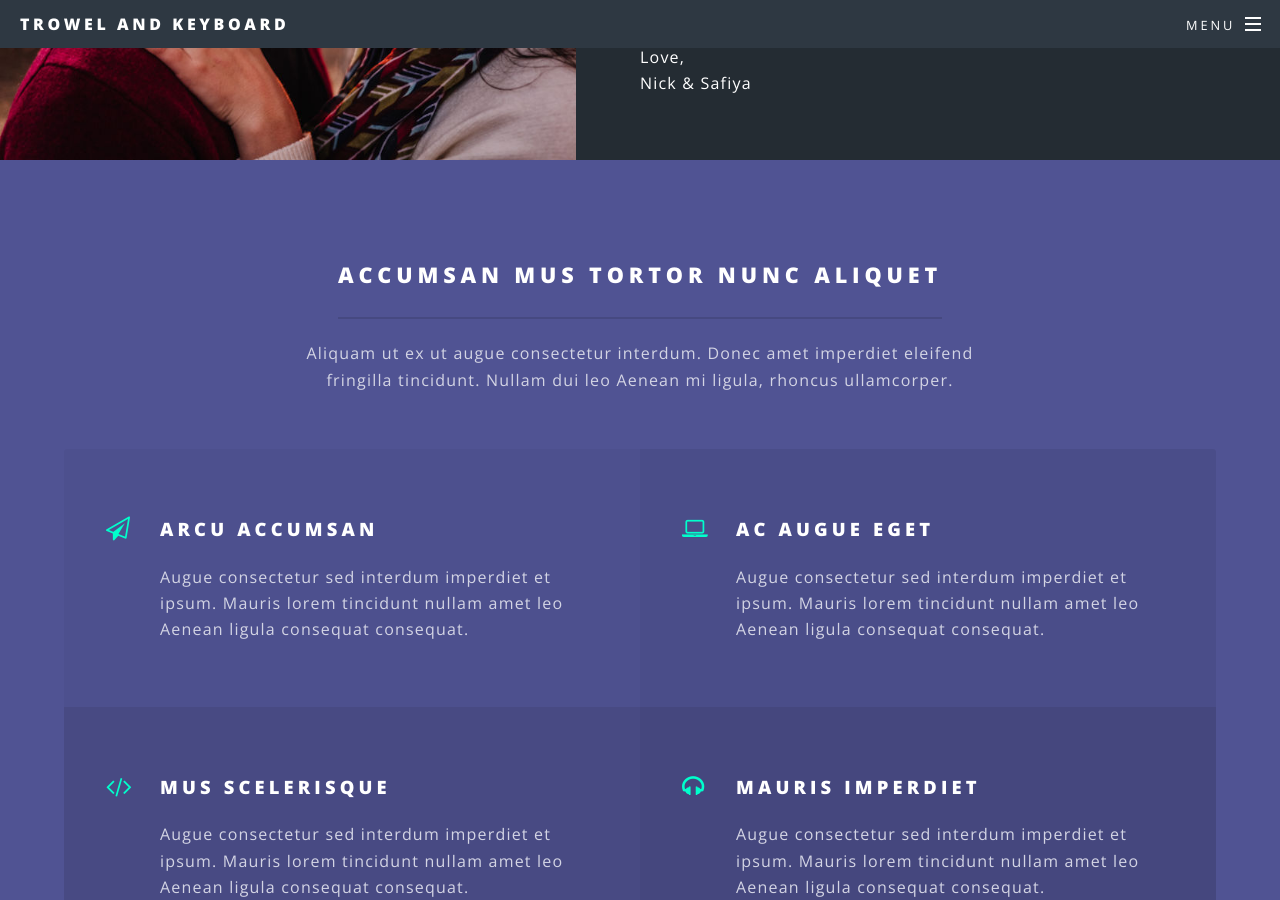
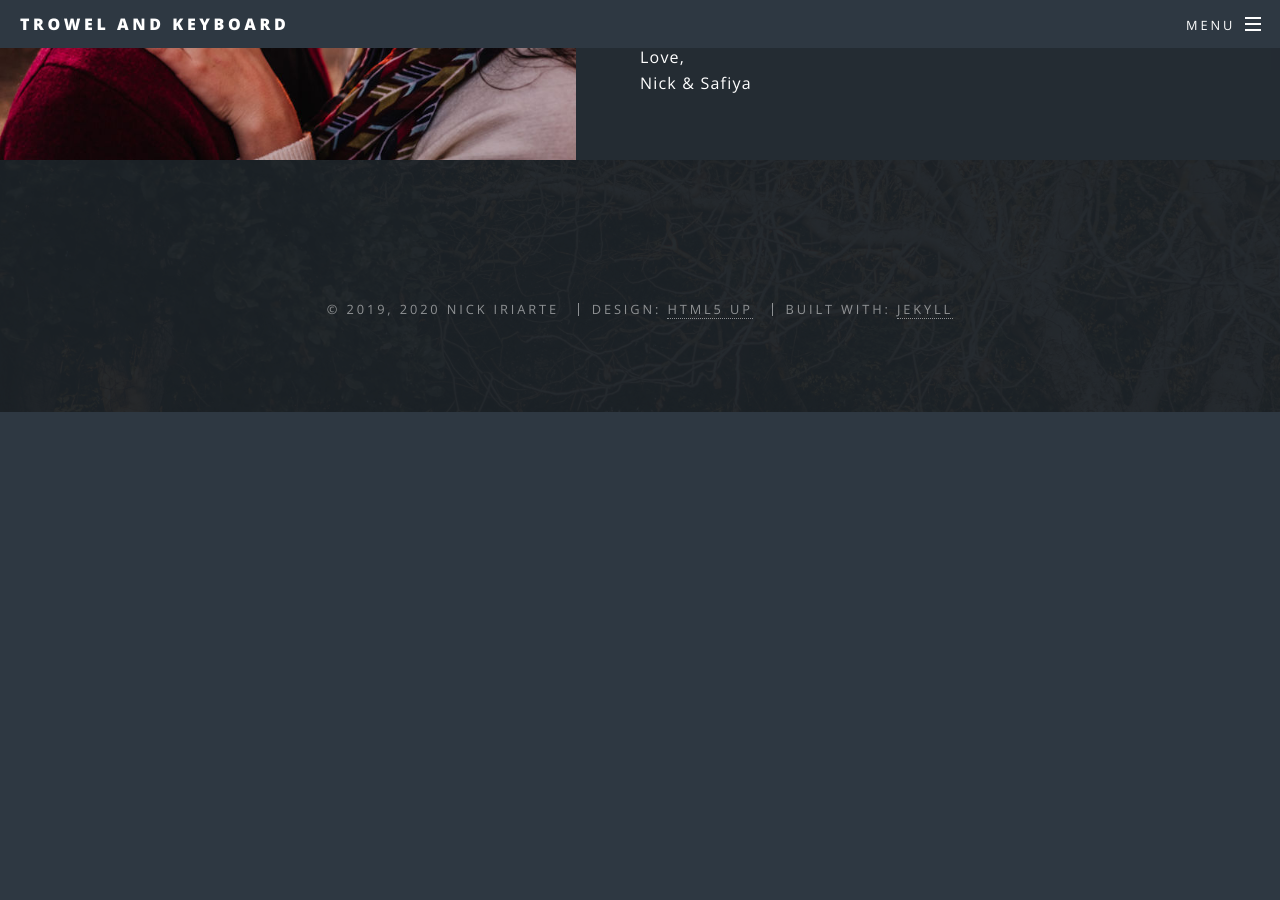
Before and after one commit to trowelandkeyboard/trowelandkeyboard.github.io, a Jekyll site: the page built from index.html, in a window 1280 px wide and 900 px high, scrolled down 2725 px. Built offline with Jekyll 4.4.1, drawn with Linux system fonts in a browser that asks for light colours; after the commit the page ends 3137 px from its top, so only the background shows below that; some of the changed text lies outside the part shown.

Commit message:
Removed bottom of page

```diff
--- a/index.html
+++ b/index.html
@@ -65,55 +65,3 @@
 							</div>
 						</section>
 					</section>
-
-				<!-- Three -->
-					<section id="three" class="wrapper style3 special">
-						<div class="inner">
-							<header class="major">
-								<h2>Accumsan mus tortor nunc aliquet</h2>
-								<p>Aliquam ut ex ut augue consectetur interdum. Donec amet imperdiet eleifend<br />
-								fringilla tincidunt. Nullam dui leo Aenean mi ligula, rhoncus ullamcorper.</p>
-							</header>
-							<ul class="features">
-								<li class="icon fa-paper-plane-o">
-									<h3>Arcu accumsan</h3>
-									<p>Augue consectetur sed interdum imperdiet et ipsum. Mauris lorem tincidunt nullam amet leo Aenean ligula consequat consequat.</p>
-								</li>
-								<li class="icon fa-laptop">
-									<h3>Ac Augue Eget</h3>
-									<p>Augue consectetur sed interdum imperdiet et ipsum. Mauris lorem tincidunt nullam amet leo Aenean ligula consequat consequat.</p>
-								</li>
-								<li class="icon fa-code">
-									<h3>Mus Scelerisque</h3>
-									<p>Augue consectetur sed interdum imperdiet et ipsum. Mauris lorem tincidunt nullam amet leo Aenean ligula consequat consequat.</p>
-								</li>
-								<li class="icon fa-headphones">
-									<h3>Mauris Imperdiet</h3>
-									<p>Augue consectetur sed interdum imperdiet et ipsum. Mauris lorem tincidunt nullam amet leo Aenean ligula consequat consequat.</p>
-								</li>
-								<li class="icon fa-heart-o">
-									<h3>Aenean Primis</h3>
-									<p>Augue consectetur sed interdum imperdiet et ipsum. Mauris lorem tincidunt nullam amet leo Aenean ligula consequat consequat.</p>
-								</li>
-								<li class="icon fa-flag-o">
-									<h3>Tortor Ut</h3>
-									<p>Augue consectetur sed interdum imperdiet et ipsum. Mauris lorem tincidunt nullam amet leo Aenean ligula consequat consequat.</p>
-								</li>
-							</ul>
-						</div>
-					</section>
-
-				<!-- CTA -->
-					<section id="cta" class="wrapper style4">
-						<div class="inner">
-							<header>
-								<h2>Arcue ut vel commodo</h2>
-								<p>Aliquam ut ex ut augue consectetur interdum endrerit imperdiet amet eleifend fringilla.</p>
-							</header>
-							<ul class="actions vertical">
-								<li><a href="#" class="button fit special">Activate</a></li>
-								<li><a href="#" class="button fit">Learn More</a></li>
-							</ul>
-						</div>
-					</section>
-				</div>
```
